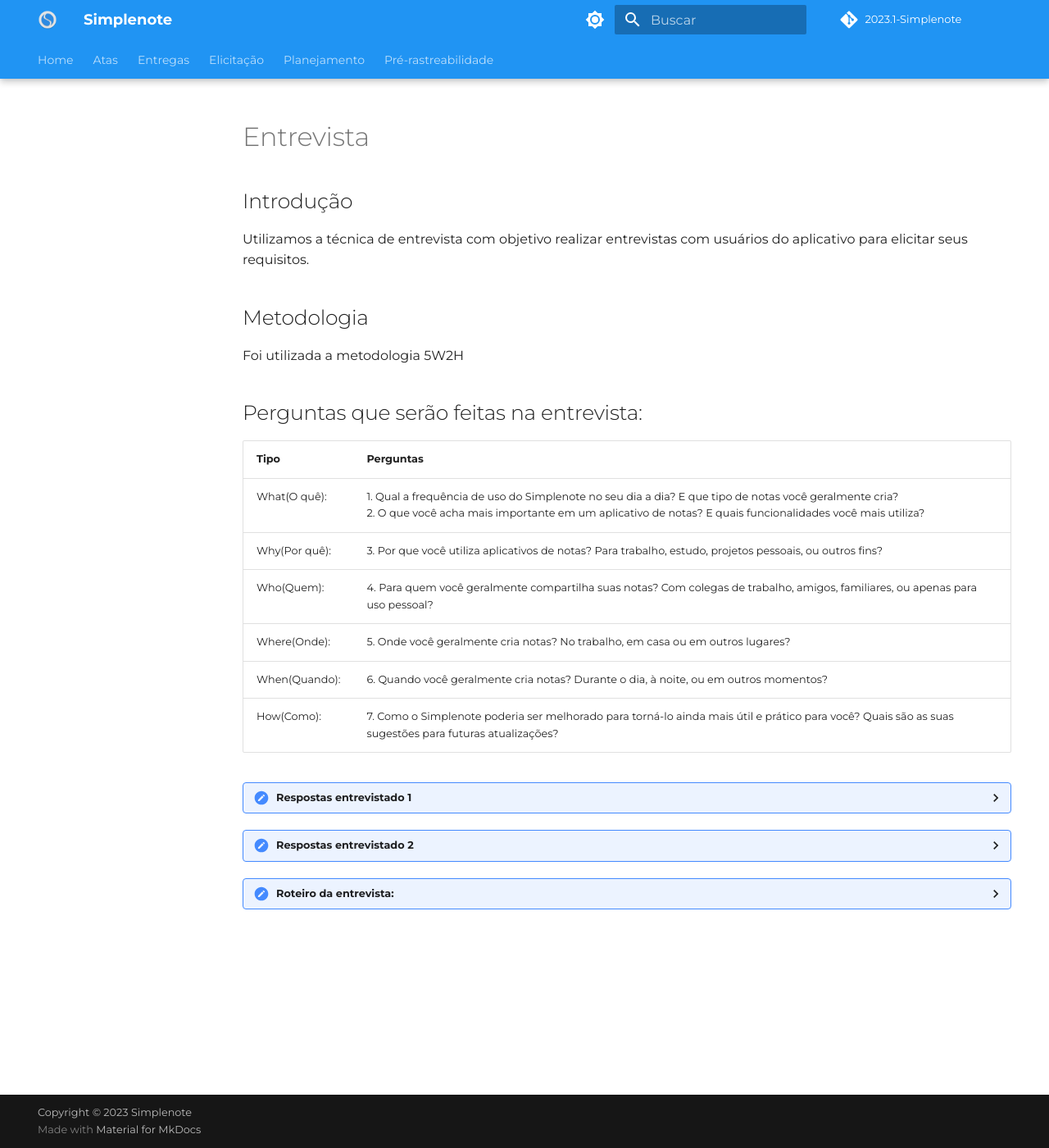
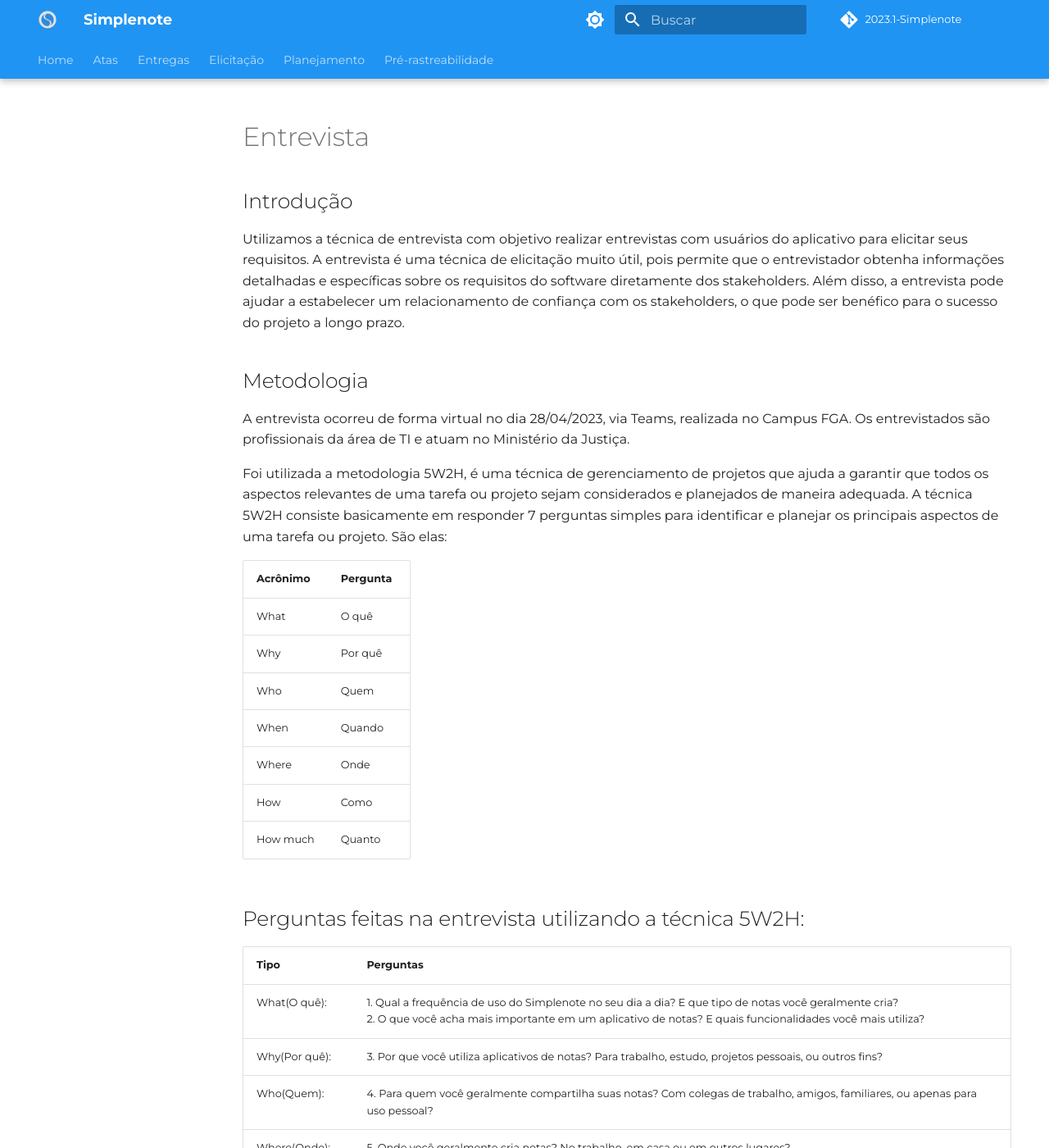
Before and after one commit to Requisitos-de-Software/2023.1-Simplenote, an MkDocs documentation site: the page built from docs/elicitacao/entrevista.md, in a window 1280 px wide and 1400 px high. Shown: the whole window at 82% size. Built offline with MkDocs 1.6.1 and Material for MkDocs 9.7.7, drawn with Linux system fonts in a browser that asks for light colours; some web fonts are replaced; comment, search, counter and statistics services are not loaded; some of the changed text lies outside the part shown.

Commit message:
#23 Adicionando respostas entrevistado 1 e Metodologia

```diff
--- a/docs/elicitacao/entrevista.md
+++ b/docs/elicitacao/entrevista.md
@@ -2,91 +2,153 @@
 
 ## Introdução
 
-  Utilizamos a técnica de entrevista com objetivo realizar entrevistas com usuários do aplicativo para elicitar seus requisitos.
+  Utilizamos a técnica de entrevista com objetivo realizar entrevistas com usuários do aplicativo para elicitar seus requisitos. A entrevista é uma técnica de elicitação muito útil, pois permite que o entrevistador obtenha informações detalhadas e específicas sobre os requisitos do software diretamente dos stakeholders. Além disso, a entrevista pode ajudar a estabelecer um relacionamento de confiança com os stakeholders, o que pode ser benéfico para o sucesso do projeto a longo prazo.
 
 ## Metodologia
 
-  Foi utilizada a metodologia 5W2H
+  A entrevista ocorreu de forma virtual no dia 28/04/2023, via Teams, realizada no Campus FGA. Os entrevistados são profissionais da área de TI e atuam no Ministério da Justiça.
 
-## Perguntas que serão feitas na entrevista:
+  Foi utilizada a metodologia 5W2H, é uma técnica de gerenciamento de projetos que ajuda a garantir que todos os aspectos relevantes de uma tarefa ou projeto sejam considerados e planejados de maneira adequada. A técnica 5W2H consiste basicamente em responder 7 perguntas simples para identificar e planejar os principais aspectos de uma tarefa ou projeto. São elas:
+
+  | Acrônimo | Pergunta |
+  | -------- | -------- |
+  | What     | O quê    |
+  | Why      | Por quê  |
+  | Who      | Quem     |
+  | When     | Quando   |
+  | Where    | Onde     |
+  | How      | Como     |
+  | How much | Quanto   |
 
 
-| Tipo          | Perguntas                                                                                                                                                                                                             |
-|---------------|-----------------------------------------------------------------------------------------|
+## Perguntas feitas na entrevista utilizando a técnica 5W2H:
+
+
+| Tipo          | Perguntas                                                                                                                                                                                                         |
+| ------------- | ----------------------------------------------------------------------------------------------------------------------------------------------------------------------------------------------------------------- |
 | What(O quê):  | 1. Qual a frequência de uso do Simplenote no seu dia a dia? E que tipo de notas você geralmente cria?<br>2. O que você acha mais importante em um aplicativo de notas? E quais funcionalidades você mais utiliza? |
-| Why(Por quê): | 3. Por que você utiliza aplicativos de notas? Para trabalho, estudo, projetos pessoais, ou outros fins?                                                                                                               |
-| Who(Quem):    | 4. Para quem você geralmente compartilha suas notas? Com colegas de trabalho, amigos, familiares, ou apenas para uso pessoal?                                                                                         |
-| Where(Onde):  | 5. Onde você geralmente cria notas? No trabalho, em casa ou em outros lugares?                                                                                                                                        |
-| When(Quando): | 6. Quando você geralmente cria notas? Durante o dia, à noite, ou em outros momentos?                                                                                                                                  |
-| How(Como):    | 7. Como o Simplenote poderia ser melhorado para torná-lo ainda mais útil e prático para você? Quais são as suas sugestões para futuras atualizações?                                                                  |
-
+| Why(Por quê): | 3. Por que você utiliza aplicativos de notas? Para trabalho, estudo, projetos pessoais, ou outros fins?                                                                                                           |
+| Who(Quem):    | 4. Para quem você geralmente compartilha suas notas? Com colegas de trabalho, amigos, familiares, ou apenas para uso pessoal?                                                                                     |
+| Where(Onde):  | 5. Onde você geralmente cria notas? No trabalho, em casa ou em outros lugares?                                                                                                                                    |
+| When(Quando): | 6. Quando você geralmente cria notas? Durante o dia, à noite, ou em outros momentos?                                                                                                                              |
+| How(Como):    | 7. Como o Simplenote poderia ser melhorado para torná-lo ainda mais útil e prático para você? Quais são as suas sugestões para futuras atualizações?                                                              |
 <details>
-<summary>Respostas entrevistado 1</summary>
-
-1. Qual a frequência de uso do Simplenote no seu dia a dia? E que tipo de notas você geralmente cria?
-2. O que você acha mais importante em um aplicativo de notas? E quais funcionalidades você mais utiliza?
-3. Por que você utiliza aplicativos de notas? Para trabalho, estudo, projetos pessoais, ou outros fins?
-4. Para quem você geralmente compartilha suas notas? Com colegas de trabalho, amigos, familiares, ou apenas para uso pessoal?
-5. Onde você geralmente cria notas? No trabalho, em casa ou em outros lugares?
-6. Quando você geralmente cria notas? Durante o dia, à noite, ou em outros momentos?
-7. Como o Simplenote poderia ser melhorado para torná-lo ainda mais útil e prático para você? Quais são as suas sugestões para futuras atualizações?
-
+   <summary>Respostas entrevistado 1</summary>
+   <table>
+      <thead>
+         <tr>
+            <th>Questões</th>
+            <th>Respostas</th>
+         </tr>
+      </thead>
+      <tbody>
+         <tr>
+            <td>1. Qual a frequência de uso do Simplenote no seu dia a dia? E que tipo de notas você geralmente cria?</td>
+            <td>
+               - "Eu utilizo o Simplenote diariamente, somente para organizar idéias, criar listas e tarefas e anotar lembretes rápidos."<br>- "Lista de compras, ideias, senhas."
+            </td>
+         </tr>
+         <tr>
+            <td>2. O que você acha mais importante em um aplicativo de notas? E quais funcionalidades você mais utiliza?</td>
+            <td>"O mais importante é a facilidade de uso e a sincronização com outros dispositivos, utilizar no celular, no computador. E eu gosto muito da funcionalidade de 'etiquetas', que você coloca uma nota e coloca do que é aquela nota."</td>
+         </tr>
+         <tr>
+            <td>3. Por que você utiliza aplicativos de notas? Para trabalho, estudo, projetos pessoais, ou outros fins?</td>
+            <td>"Eu utilizo para trabalhos, estudos, projetos pessoais."</td>
+         </tr>
+         <tr>
+            <td>4. Para quem você geralmente compartilha suas notas? Com colegas de trabalho, amigos, familiares, ou apenas para uso pessoal?</td>
+            <td>"Eu compartilho com familiares, colegas de trabalho, mas geralmente fica mais comigo mesmo."</td>
+         </tr>
+         <tr>
+            <td>5. Onde você geralmente cria notas? No trabalho, em casa ou em outros lugares?</td>
+            <td>"Como é um dispositivo que eu posso utilizar no celular não tem um local, todos os ambientes, em casa, no trabalho, se eu precisar fazer uma anotação rápida ou eu tenho uma ideia que talvez eu possa esquecer eu já faço uma anotação"</td>
+         </tr>
+         <tr>
+            <td>6. Quando você geralmente cria notas? Durante o dia, à noite, ou em outros momentos?</td>
+            <td>"Em qualquer horário, mas geralmente durante o dia."</td>
+         </tr>
+         <tr>
+            <td>7. Como o Simplenote poderia ser melhorado para torná-lo ainda mais útil e prático para você? Quais são as suas sugestões para futuras atualizações?</td>
+            <td>"Eu acho que seria muito legal se ele tivesse aquele recurso no Notion, que você pode hierarquizar a informação (toggle) e fica mais compacto, o editor de texto dele deveria ser mais avançado."</td>
+         </tr>
+      </tbody>
+   </table>
+</details>
+<details>
+   <summary>Respostas entrevistado 2</summary>
+   <table>
+      <thead>
+         <tr>
+            <th>Questões</th>
+            <th>Respostas</th>
+         </tr>
+      </thead>
+      <tbody>
+         <tr>
+            <td>1. Qual a frequência de uso do Simplenote no seu dia a dia? E que tipo de notas você geralmente cria?</td>
+            <td>Obrigada mais uma vez pela sua disponibilidade e colaboração. Suas respostas foram muito valiosas para o nosso trabalho e com certeza contribuirão para o aprimoramento do Simplenote. Agradeço novamente pela participação e encerramos aqui a entrevista. Tenha um ótimo dia!</td>
+         </tr>
+         <tr>
+            <td>2. O que você acha mais importante em um aplicativo de notas? E quais funcionalidades você mais utiliza?</td>
+            <td>resposta questão</td>
+         </tr>
+         <tr>
+            <td>3. Por que você utiliza aplicativos de notas? Para trabalho, estudo, projetos pessoais, ou outros fins?</td>
+            <td>resposta questão</td>
+         </tr>
+         <tr>
+            <td>4. Para quem você geralmente compartilha suas notas? Com colegas de trabalho, amigos, familiares, ou apenas para uso pessoal?</td>
+            <td>resposta questão</td>
+         </tr>
+         <tr>
+            <td>5. Onde você geralmente cria notas? No trabalho, em casa ou em outros lugares?</td>
+            <td>resposta questão</td>
+         </tr>
+         <tr>
+            <td>6. Quando você geralmente cria notas? Durante o dia, à noite, ou em outros momentos?</td>
+            <td>resposta questão</td>
+         </tr>
+         <tr>
+            <td>7. Como o Simplenote poderia ser melhorado para torná-lo ainda mais útil e prático para você? Quais são as suas sugestões para futuras atualizações?</td>
+            <td>resposta questão</td>
+         </tr>
+      </tbody>
+   </table>
+</details>
+<details>
+   <summary>Roteiro da entrevista:</summary>
+   <!DOCTYPE html>
+   <html>
+      <head>
+         <title>Entrevista Simplenote</title>
+      </head>
+      <body>
+         <h1>Introdução</h1>
+         <p>Ana Beatriz: Olá, meu nome é Ana Beatriz e eu sou estudante de Engenharia de Software na Universidade de Brasília. Estou realizando uma entrevista para elicitar requisitos do aplicativo Simplenote, para a disciplina Requisitos de Software ministrada pelo professor André Barros. Gostaria de enfatizar que suas respostas são confidenciais e usadas apenas para fins acadêmicos. Além disso, não há respostas certas ou erradas, estou apenas interessada em saber a sua opinião sincera sobre o uso do aplicativo. Por fim, a entrevista deve durar em torno de 5 a 10 minutos. Obrigada por aceitar participar da entrevista!</p>
+         <h2>Perguntas</h2>
+         <p>Ana Beatriz: Qual a frequência de uso do Simplenote no seu dia a dia? E que tipo de notas você geralmente cria?</p>
+         <p>Entrevistado: …</p>
+         <p>Ana Beatriz: O que você acha mais importante em um aplicativo de notas? E quais funcionalidades você mais utiliza?</p>
+         <p>Entrevistado: …</p>
+         <p>Ana Beatriz: Por que você utiliza aplicativos de notas? Para trabalho, estudo, projetos pessoais, ou outros fins?</p>
+         <p>Entrevistado: ...</p>
+         <p>Ana Beatriz: Para quem você geralmente compartilha suas notas? Com colegas de trabalho, amigos, familiares, ou apenas para uso pessoal?</p>
+         <p>Entrevistado: ...</p>
+         <p>Ana Beatriz: Onde você geralmente cria notas? No trabalho, em casa ou em outros lugares?</p>
+         <p>Entrevistado: …</p>
+         <p>Ana Beatriz: Quando você geralmente cria notas? Durante o dia, à noite, ou em outros momentos?</p>
+         <p>Entrevistado: …</p>
+         <p>Ana Beatriz: Como o Simplenote poderia ser melhorado para torná-lo ainda mais útil e prático para você? Quais são as suas sugestões para futuras atualizações?</p>
+         <p>Entrevistado: …</p>
+         <h2>Encerramento</h2>
+         <p>Ana Beatriz: Muito obrigada por participar da entrevista e pelas suas respostas. Suas respostas foram muito valiosas para o nosso trabalho e com certeza contribuirão para o aprimoramento do Simplenote. Encerramos aqui a entrevista. Tenha um ótimo dia!</p>
 </details>
 
-<details>
-<summary>Respostas entrevistado 2</summary>
-
-1. Qual a frequência de uso do Simplenote no seu dia a dia? E que tipo de notas você geralmente cria?
-2. O que você acha mais importante em um aplicativo de notas? E quais funcionalidades você mais utiliza?
-3. Por que você utiliza aplicativos de notas? Para trabalho, estudo, projetos pessoais, ou outros fins?
-4. Para quem você geralmente compartilha suas notas? Com colegas de trabalho, amigos, familiares, ou apenas para uso pessoal?
-5. Onde você geralmente cria notas? No trabalho, em casa ou em outros lugares?
-6. Quando você geralmente cria notas? Durante o dia, à noite, ou em outros momentos?
-7. Como o Simplenote poderia ser melhorado para torná-lo ainda mais útil e prático para você? Quais são as suas sugestões para futuras atualizações?
-
-</details>
-
-<details>
-<summary>Roteiro da entrevista:</summary>
 
 
-Introdução
-
-Ana Beatriz: Olá, meu nome é Ana Beatriz e eu sou estudante de Engenharia de Software na Universidade de Brasília. Estou realizando uma entrevista para elicitar requisitos do aplicativo Simplenote, para a disciplina Requisitos de Software ministrada pelo professor André Barros. Gostaria de enfatizar que suas respostas são confidenciais e usadas apenas para fins acadêmicos. Além disso, não há respostas certas ou erradas, estou apenas interessada em saber a sua opinião sincera sobre o uso do aplicativo. Por fim, a entrevista deve durar em torno de 5 a 10 minutos. Obrigada por aceitar participar da entrevista!"
-
-Perguntas
-
-Ana Beatriz: Qual a frequência de uso do Simplenote no seu dia a dia? E que tipo de notas você geralmente cria?
-
-Entrevistado: …
-
-Ana Beatriz: O que você acha mais importante em um aplicativo de notas? E quais funcionalidades você mais utiliza?
-
-Entrevistado: …
-
-Ana Beatriz: Por que você utiliza aplicativos de notas? Para trabalho, estudo, projetos pessoais, ou outros fins?
-
-Entrevistado: ...
-
-Ana Beatriz: Para quem você geralmente compartilha suas notas? Com colegas de trabalho, amigos, familiares, ou apenas para uso pessoal?
-
-Entrevistado: ...
-
-Ana Beatriz: Onde você geralmente cria notas? No trabalho, em casa ou em outros lugares?
-
-Entrevistado: …
-
-Ana Beatriz: Quando você geralmente cria notas? Durante o dia, à noite, ou em outros momentos?
-
-Entrevistado: …
-
-Ana Beatriz: Como o Simplenote poderia ser melhorado para torná-lo ainda mais útil e prático para você? Quais são as suas sugestões para futuras atualizações?
-
-Encerramento
-
-Ana Beatriz: Muito obrigada por participar da entrevista e pelas suas respostas. Caso eu precise entrar em contato futuramente para obter mais informações, posso contar com você?
-
-Entrevistado: …
-
-Ana Beatriz: Obrigada mais uma vez pela sua disponibilidade e colaboração. Suas respostas foram muito valiosas para o nosso trabalho e com certeza contribuirão para o aprimoramento do Simplenote. Agradeço novamente pela participação e encerramos aqui a entrevista. Tenha um ótimo dia!
-</details>
+### Histórico de versão
+| Versão | Data       | Descrição                          | Autor(es)   | Revisor(es) |
+| ------ | ---------- | ---------------------------------- | ----------- | ----------- |
+| `1.0`  | 26/04/2022 | Adicionando perguntas              | Ana Beatriz | Beatriz     |
+| `1.1`  | 29/04/2022 | Adicionando Vídeos das entrevistas | Ana Beatriz | Beatriz     |
```
Also changed, not shown: docs/entregas.md (+3 -3 lines).
